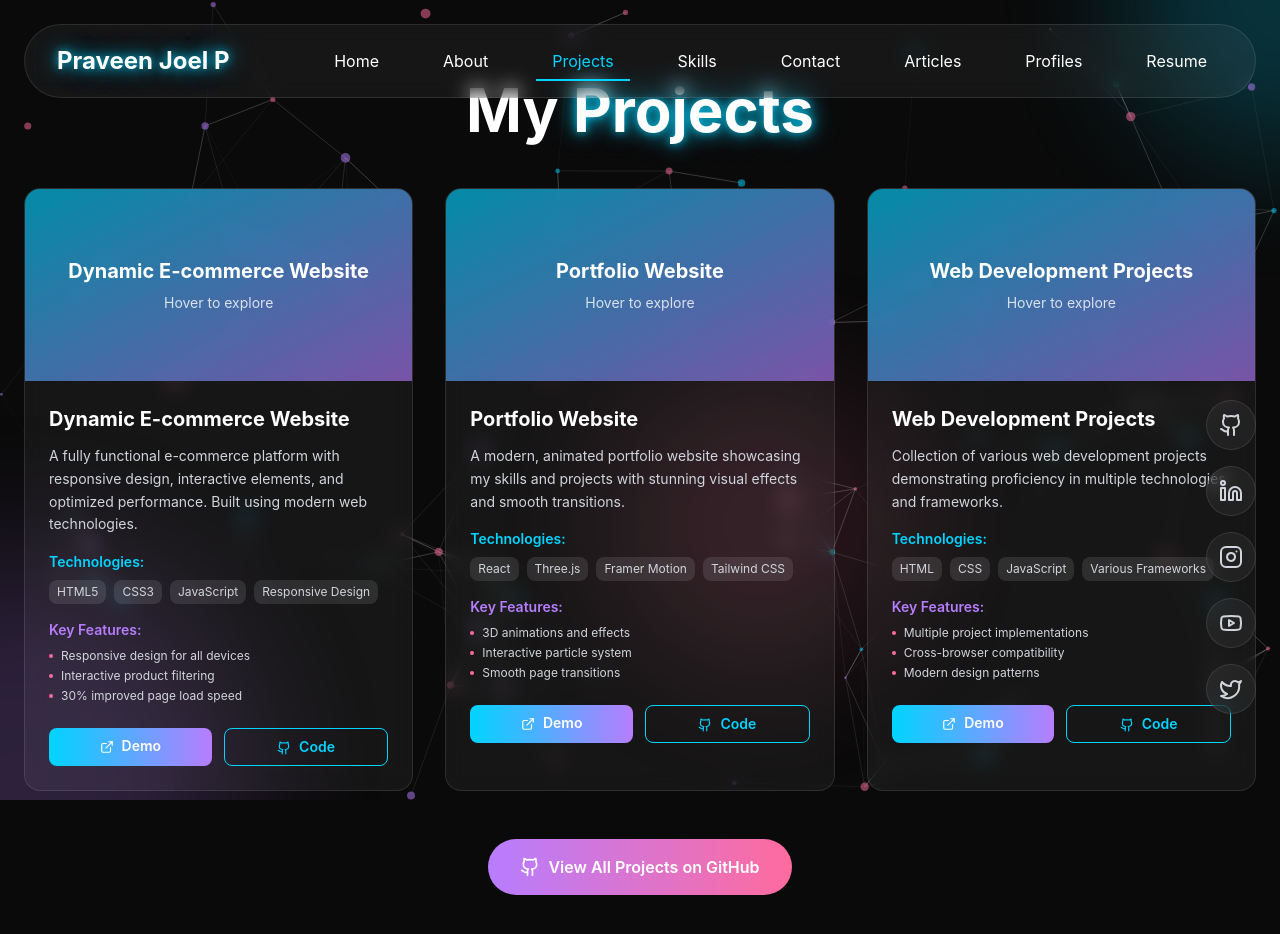
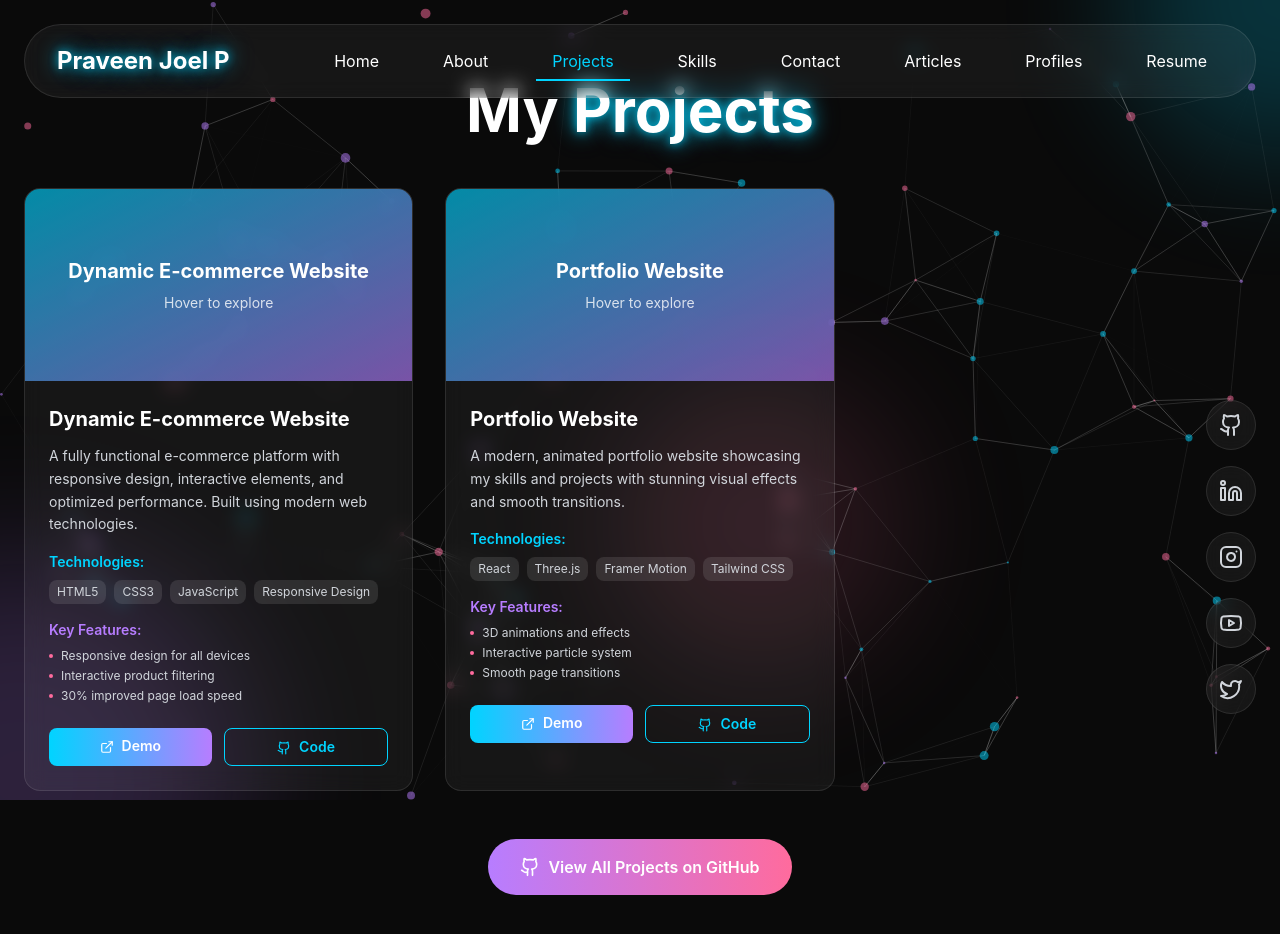
Before and after one commit to Praveenjoel28/dark-kinetic-portfolio, a React (Vite) app: page / in a window 1280 px wide. Both pictures are taken after a click on the button "View Projects". Shown: the top 934 px of the page. Built offline with nearby package versions, Linux system fonts and the light colour scheme.

Commit message:
Remove web development project
Removed the "Web Development Projects" entry from the projects list in ProjectsPage.tsx.

```diff
--- a/src/pages/ProjectsPage.tsx
+++ b/src/pages/ProjectsPage.tsx
@@ -30,21 +30,6 @@ const ProjectsPage = () => {
         "Smooth page transitions",
         "Mobile-first responsive design",
         "Dark theme with neon accents"
-      ],
-      image: "/api/placeholder/400/250",
-      demoUrl: "#",
-      githubUrl: "https://github.com/praveenjoel"
-    },
-    {
-      title: "Web Development Projects",
-      description: "Collection of various web development projects demonstrating proficiency in multiple technologies and frameworks.",
-      tech: ["HTML", "CSS", "JavaScript", "Various Frameworks"],
-      features: [
-        "Multiple project implementations",
-        "Cross-browser compatibility",
-        "Modern design patterns",
-        "Performance optimization",
-        "Clean, maintainable code"
       ],
       image: "/api/placeholder/400/250",
       demoUrl: "#",
```
